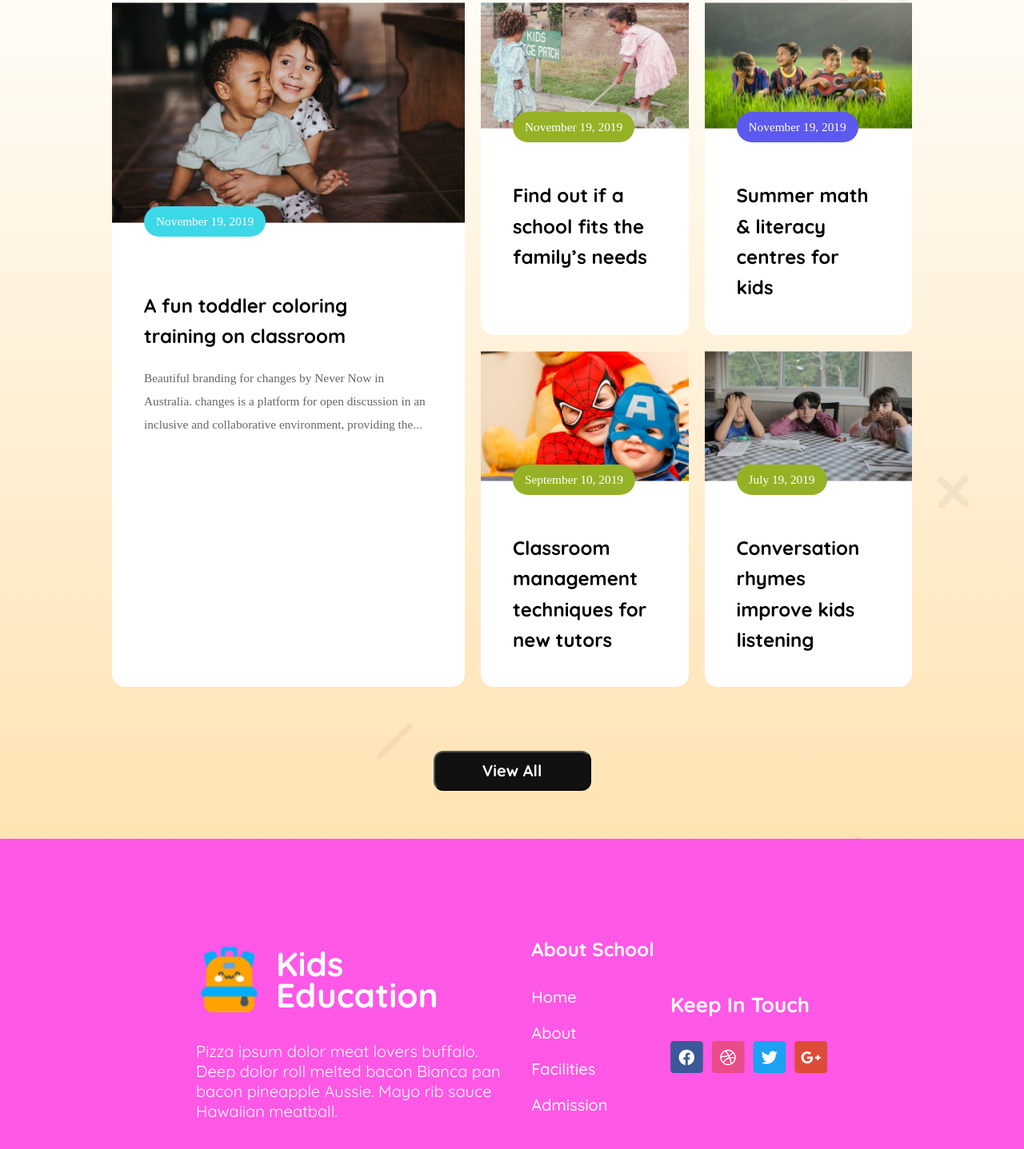
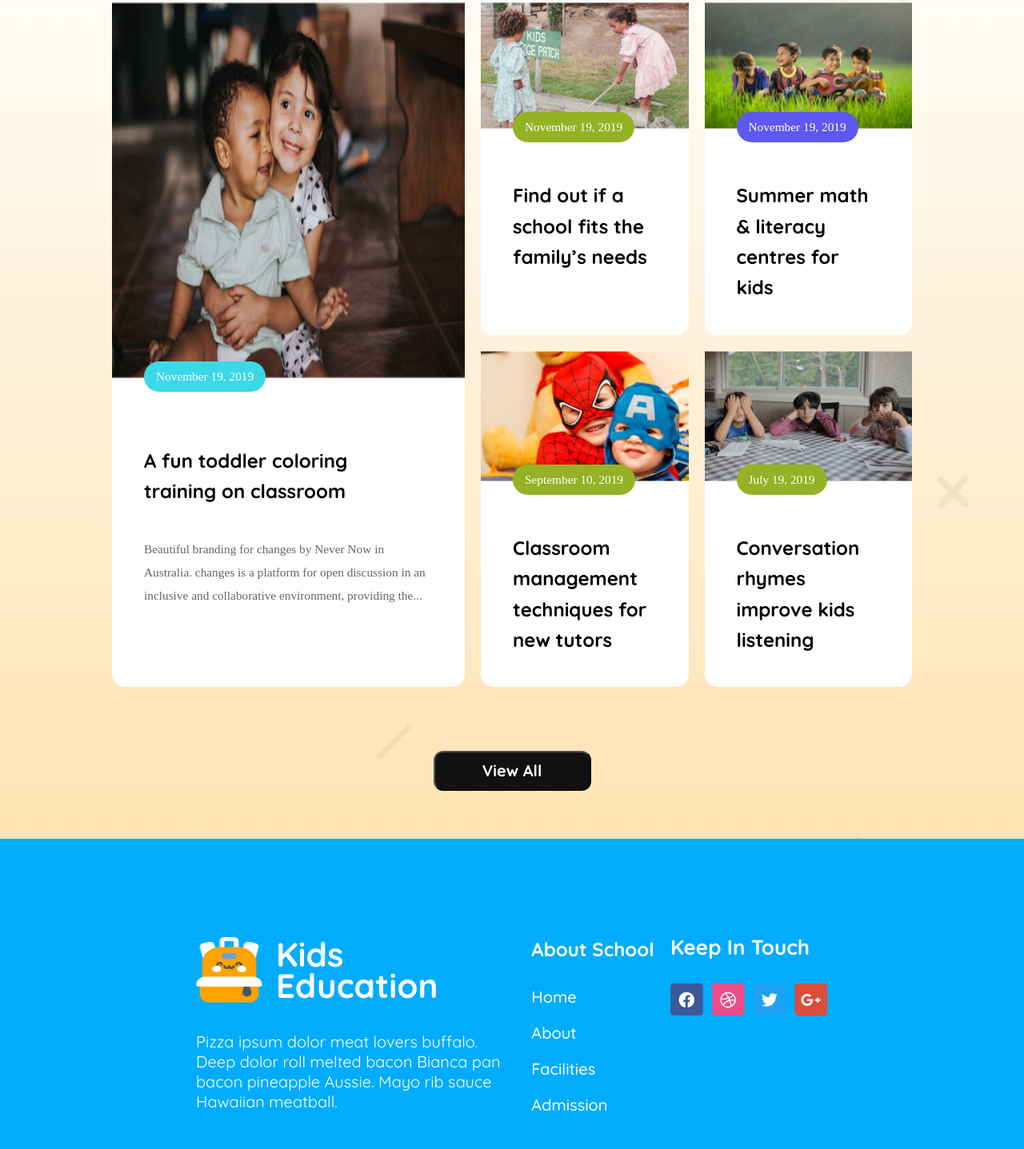
Before and after one commit to mrshanshuvo/ph_assignment_02, a plain HTML site: page index.html in a window 1280 px wide. Shown: the part 1649-3086 px from the top of the page at 80% size. Drawn offline with Linux system fonts and the light colour scheme.

Commit message:
just done the stories part

```diff
--- a/index.html
+++ b/index.html
@@ -188,7 +188,7 @@
       <section class="footer">
         <div class="left-footer">
           <div class="lf-div1">
-            <img src="assets/logo.png" alt="" />
+            <img src="assets/logo2.png" alt="" />
             <p>Kids<br />Education</p>
           </div>
           <div class="lf-div2">
--- a/styles/style.css
+++ b/styles/style.css
@@ -355,8 +355,7 @@
 }
 .story-img1 img {
   width: 100%;
-  height: 100%;
-  object-fit: cover;
+  height: 470px;
 }
 .img-date1 {
   position: relative;
@@ -388,6 +387,7 @@
   margin-right: 50px;
 }
 .story-description1 {
+  margin-top: 20px;
   color: rgb(102, 102, 102);
   font-family: Raleway;
   font-size: 15.34px;
@@ -480,12 +480,12 @@
 
 /* footer styles */
 footer {
-  background: rgb(255, 87, 230);
+  background: rgb(1, 172, 253);
 }
 .footer {
   display: flex;
   justify-content: space-between;
-  align-items: center;
+  align-items: top;
   margin-left: 105px;
   margin-right: 105px;
 
```
Also changed, not shown: assets/logo2.png (added).
